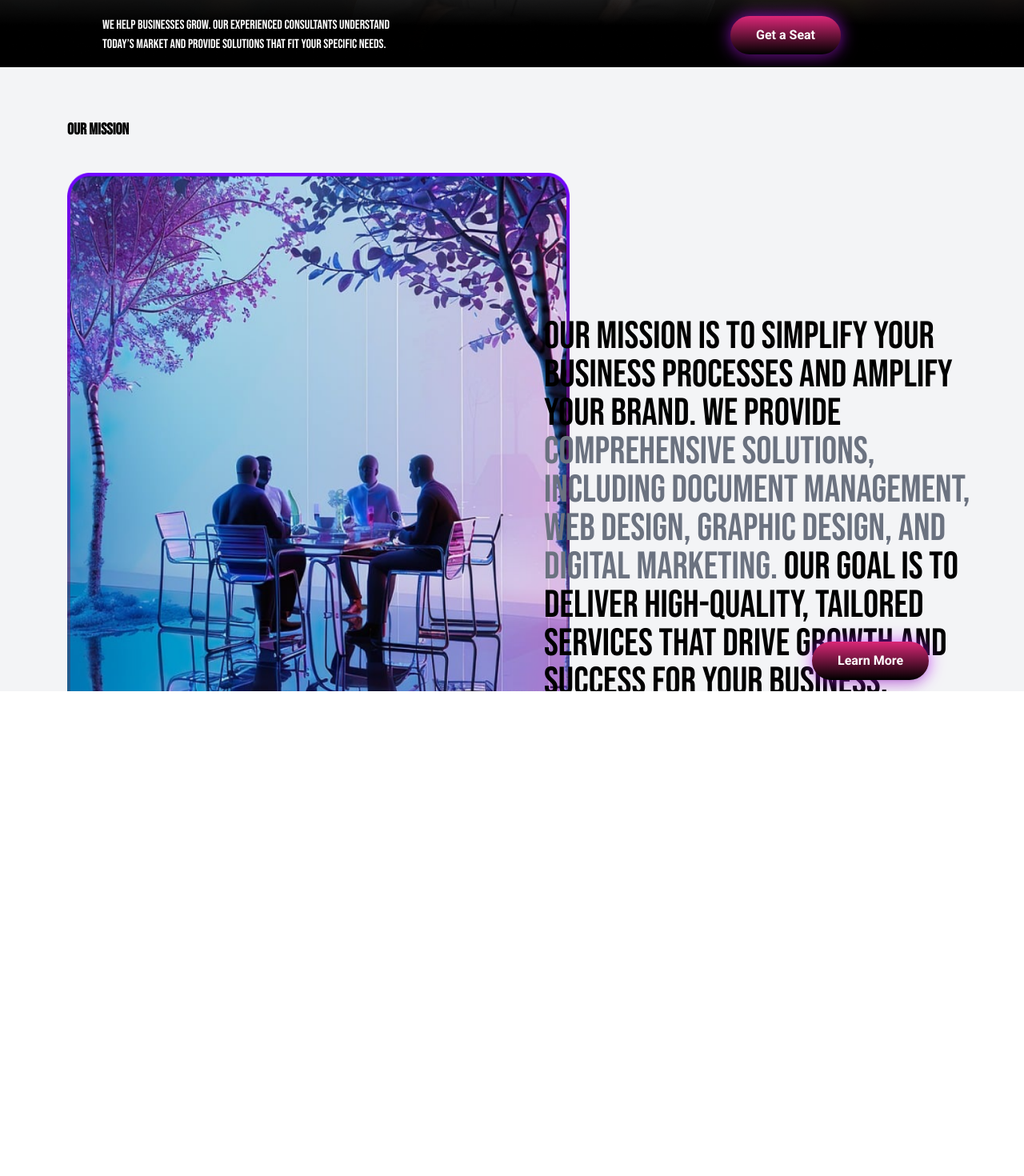
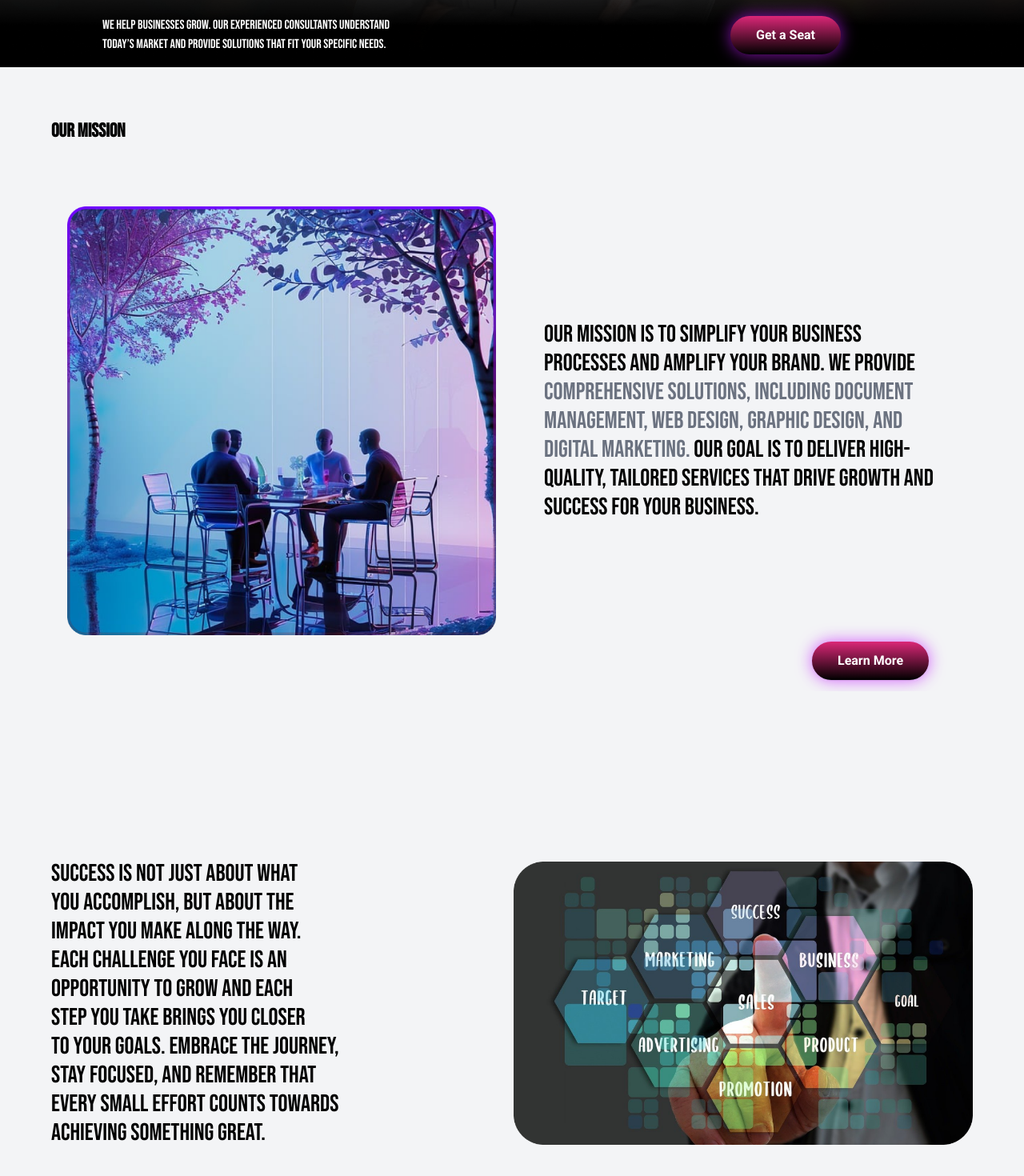
Before and after one commit to MVVYSHNAV/wh-react, a React (Vite) app in the folder wh/: page / in a window 1280 px wide. Shown: the part 716-2186 px from the top of the page at 80% size. Before the commit the page ends 1580 px from the top, so only its background shows below. Built offline with nearby package versions, Linux system fonts and the light colour scheme.

Commit message:
success pages

```diff
--- a/wh/src/App.jsx
+++ b/wh/src/App.jsx
@@ -2,6 +2,7 @@ import React, { useState } from 'react';
 import Navbar from "./components/Navbar/Navbar";
 import Hero from "./components/Hero/Hero";
 import Ourmission from './components/Ourmission/Ourmission';
+import Prime from './components/Prime/Prime';
 
 const App = () => {
   const [darkMode, setDarkMode] = useState(false);
@@ -15,6 +16,7 @@ const App = () => {
       <Navbar handleDarkMode={handleDarkMode} darkMode={darkMode} />
       <Hero/>
       <Ourmission/>
+      <Prime/>
 
     </div>
   );
--- a/wh/src/components/Button/Button.jsx
+++ b/wh/src/components/Button/Button.jsx
@@ -8,7 +8,7 @@ const Button = ({
   hoverTextColor = 'hover:text-gray-400',
   paddingX = 'px-8',
   paddingY = 'py-3',
-  shadow = 'shadow-lg',
+  shadow = 'shadow-sm',
   opacity = 'opacity-100',
   additionalClasses = ''
 }) => {
--- a/wh/src/components/Ourmission/Ourmission.jsx
+++ b/wh/src/components/Ourmission/Ourmission.jsx
@@ -1,34 +1,31 @@
-import Ourimg from '../../assets/ourmission.png'
-import Button from '../Button/Button'
+import Ourimg from '../../assets/ourmission.png';
+import Button from '../Button/Button';
 
 const Ourmission = () => {
   return (
     <div className="relative h-[780px] overflow-hidden bg-gray-100 dark:bg-gray-950 dark:text-gray-400 md:p-16 p-9">
-        <div className='flex'>
-        <h1 className=" text-xl ml-5 md:text-xl md:top-48 font-bold font-BebasNeue text-black  dark:text-gray-400 text-center whitespace-nowrap  ">OUR MISSION</h1>
+      <div className="flex  mb-5">
+        <h1 className="text-xl md:text-2xl font-bold font-BebasNeue text-black dark:text-gray-400 text-center">
+          OUR MISSION
+        </h1>
       </div>
-        <div className="flex  h-full">
+      <div className="flex flex-col md:flex-row items-center justify-center h-full">
         <img
           src={Ourimg}
-            alt=""
-            className="p-5 w-[668px] h-[45vh] md:h-[90vh] mt-5"
+          alt="Our Mission"
+          className="p-5 w-full md:w-1/2 h-auto mt-5 md:mt-0"
         />
-            </div>
-        <div>
-        <div className='absolute flex flex-col sm:top-[35%] top-[55%] left-[5%] sm:left-[50%] p-10 md:transform md:-translate-x-1/5 z-20'>
-          <p className="text-sm md:text-5xl font-regular font-BebasNeue text-black dark:text-white text-center md:text-left whitespace-normal">
-          our mission is to simplify your business processes and amplify your brand. We provide <span className='text-gray-500'> Comprehensive solutions,
-          including document management, web design, graphic design, and digital marketing.</span> Our goal is to deliver high-quality,
-          tailored services that drive growth and success for your business.
+        <div className="flex flex-col items-center md:items-start justify-center p-5 md:p-10">
+          <p className="sm:text-3xl text-lg font-regular font-BebasNeue text-black dark:text-white text-center md:text-left whitespace-normal">
+            Our mission is to simplify your business processes and amplify your brand. We provide <span className='text-gray-500'> comprehensive solutions, including document management, web design, graphic design, and digital marketing.</span> Our goal is to deliver high-quality, tailored services that drive growth and success for your business.
           </p>
         </div>
-
       </div>
-        <div className="absolute bottom-15 left-1/2 transform -translate-x-1/2 sm:top-[92%] sm:left-[85%] z-20">
-          <Button text='Learn More'/>
+      <div className="absolute bottom-5 left-1/2 transform -translate-x-1/2 sm:top-[92%] sm:left-[85%] z-20">
+        <Button text="Learn More" />
       </div>
     </div>
-  )
+  );
 }
 
 export default Ourmission;
--- /dev/null
+++ b/wh/src/components/Prime/Prime.jsx
@@ -0,0 +1,23 @@
+import Successimg from '../../assets/successimg.png';
+
+const Prime = () => {
+  return (
+    <div className="h-[780px] flex items-center justify-center bg-gray-100 dark:bg-gray-950 dark:text-gray-400 md:p-16 p-9">
+      <div className="grid grid-cols-1 md:grid-cols-2 gap-1">
+        <div className="flex items-center justify-start">
+          <h1 className="sm:text-3xl text-xl font-regular font-BebasNeue text-black dark:text-white text-center md:text-left">
+            Success is not just about what <br/> you accomplish, but about the <br/>impact you make along the  way.<br/> Each
+            challenge you face is an <br/> opportunity to grow and  each <br/>step you take brings you  closer <br/>to your goals.
+            Embrace the journey, <br/>stay focused, and  remember that<br/> every small  effort counts towards <br/> achieving
+            something great.
+          </h1>
+        </div>
+        <div className="flex items-center justify-center">
+          <img src={Successimg} className="bottom-0 " />
+        </div>
+      </div>
+    </div>
+  );
+}
+
+export default Prime;
```
Also changed, not shown: wh/src/assets/successimg.png (added). Lines whose indentation alone changed are shown as unchanged.
